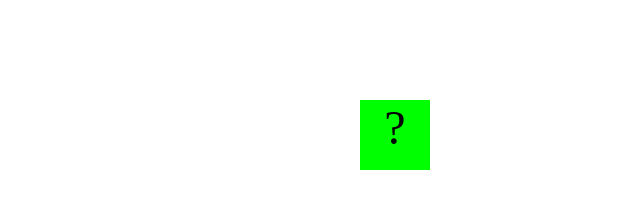
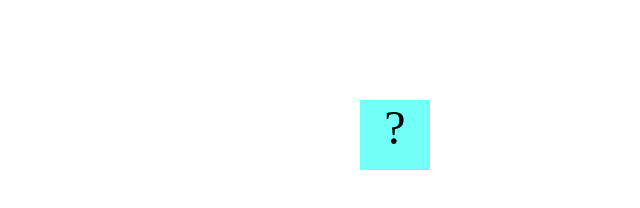
Before and after one commit to ethanphillips1/ethanphillips1.github.io, a plain HTML site: page projects/bouncing-box/index.html in a window 1280 px wide. Shown: the whole page, without its empty margins (640-1280 px from the left). Drawn offline with Linux system fonts and the light colour scheme.

Commit message:
box color

```diff
--- a/projects/bouncing-box/index.html
+++ b/projects/bouncing-box/index.html
@@ -8,7 +8,7 @@
 		.box {
 			width: 70px;
 			height: 70px;
-			background-color: rgb(0, 255, 0);
+			background-color: rgb(113, 255, 248);
 			font-size: 300%;
 			text-align: center;
 			display: block;
```
Also changed, not shown: images/belt.jpg (renamed from projects/bouncing-box/images/belt.jpg), projects/bouncing-box/images/bird.jpg (added).
